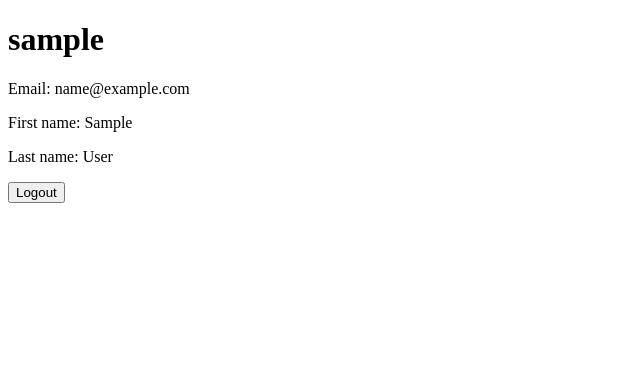
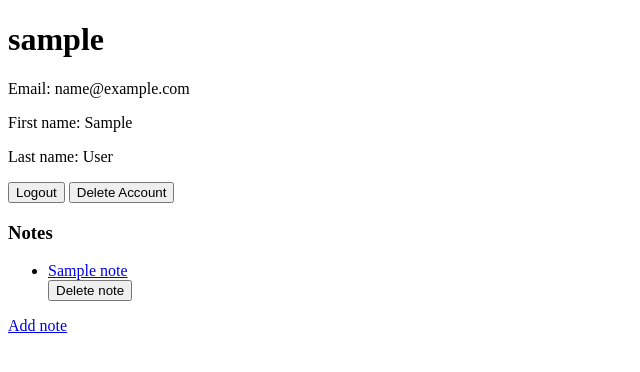
Before and after one commit to jjin286/flask-notes, a Flask app: template templates/user_detail.html in a window 1280 px wide. Shown: the top 372 px of the page, without its empty margins (0-640 px from the left). Run offline with Flask 3, Linux system fonts and the light colour scheme; the template is opened without the code that fills it: values that come from a table or form of the project are taken from there, others are empty; tables that the repository leaves empty hold one stand-in row (values such as "Sample post").

Commit message:
Second code review complete, TODO WIP

```diff
--- a/app.py
+++ b/app.py
@@ -3,8 +3,8 @@
 import os
 
 from flask import Flask, render_template, redirect, session, flash
-from forms import RegisterForm, LoginForm,  CSRFProtectForm
-from models import connect_db, db, User
+from forms import RegisterForm, LoginForm, CSRFProtectForm, AddNoteForm, EditNoteForm
+from models import connect_db, db, User, Note
 
 app = Flask(__name__)
 
@@ -16,6 +16,7 @@ connect_db(app)
 
 AUTH_USER = 'auth_user'
 
+
 @app.get('/')
 def redirect_to_register():
     """Redirect user to /register"""
@@ -23,7 +24,8 @@ def redirect_to_register():
     return redirect('/register')
 
 
-##################################################### Log in/Register/Log out
+#################################################### Log in/Log out/Register
+
 @app.route('/register', methods=["GET", "POST"])
 def register():
     """Show register form and handle new user submit"""
@@ -83,25 +85,6 @@ def login():
     return render_template("login.html", form=form)
 
 
-@app.get('/users/<username>')
-def show_user(username):
-    """Show user information"""
-    form = CSRFProtectForm()
-    if AUTH_USER not in session:
-        flash("You must be logged in to view!")
-        return redirect('/')
-
-
-
-# TODO: move guard condition to top, line 97
-
-    else:
-        user = User.query.get_or_404(session[AUTH_USER])
-        if username != session[AUTH_USER]:
-            flash(f"You are logged in as {session[AUTH_USER]}")
-        return render_template('user_detail.html', user=user, form=form)
-
-#TODO: group common routes together
 @app.post('/logout')
 def logout_user():
     """Logs user out and redirects to homepage."""
@@ -112,3 +95,135 @@ def logout_user():
         session.pop(AUTH_USER, None)
 
     return redirect("/")
+
+
+############################################### Show user/Delete user
+
+
+@app.get('/users/<username>')
+def show_user(username):
+    """Show user information"""
+
+    if AUTH_USER not in session:
+        flash("You must be logged in to view!")
+        return redirect('/')
+    if username != session[AUTH_USER]:
+        flash(f"You are logged in as {session[AUTH_USER]}")
+
+    form = CSRFProtectForm()
+
+    user = User.query.get_or_404(session[AUTH_USER])
+
+    return render_template('user_detail.html', user=user, form=form)
+
+
+@app.post('/users/<username>/delete')
+def delete_user(username):
+    """Delete the user from database"""
+#TODO: Save session[AUTH_USER] to variable
+    if AUTH_USER not in session:
+        flash("You must be logged in to view!")
+        return redirect('/')
+    if username != session[AUTH_USER]:
+        # TODO: import Unauthorized
+        flash(f"Logged in as {session[AUTH_USER]}. Cannot delete user {username}")
+        return redirect(f'/users/{session[AUTH_USER]}')
+
+    form = CSRFProtectForm()
+
+    if form.validate_on_submit():
+        session.pop(AUTH_USER, None)
+        user = User.query.get_or_404(session[AUTH_USER])
+        notes = Note.query.filter_by(owner_username=session[AUTH_USER]).delete()
+        db.session.delete(user)
+        db.session.commit()
+
+    return redirect('/')
+
+
+############################################### Add note/Edit note/Delete note
+
+
+@app.route('/users/<username>/notes/add', methods=['GET', 'POST'])
+def add_note(username):
+    """Show new note form and add to database"""
+
+    if AUTH_USER not in session:
+        flash("You must be logged in to view!")
+        return redirect('/')
+
+    if username != session[AUTH_USER]:
+        #TODO: unauthorized
+        flash("You can only create notes for yourself")
+        return redirect(f'/users/{ session[AUTH_USER] }/notes/add')
+
+    form = AddNoteForm()
+
+    User.query.get_or_404(username)
+
+    if form.validate_on_submit():
+        title = form.title.data
+        content = form.content.data
+
+        note = Note(title=title, content=content, owner_username=session[AUTH_USER])
+
+        db.session.add(note)
+        db.session.commit()
+
+        return redirect(f'/users/{session[AUTH_USER]}')
+    else:
+        return render_template('add_note.html', form=form)
+
+
+@app.route('/notes/<note_id>/update', methods=['GET', 'POST'])
+def update_note(note_id):
+    """Show edit note form and update the database"""
+
+    if AUTH_USER not in session:
+        flash("You must be logged in to view!")
+        return redirect('/')
+
+    note = Note.query.get_or_404(note_id)
+
+# Don't need to go to user instance to get username, already have FK
+    if note.user.username != session[AUTH_USER]:
+        flash("You can only edit notes created by you")
+        return redirect(f'/users/{session[AUTH_USER]}')
+
+    form = EditNoteForm(obj=note)
+
+    if form.validate_on_submit():
+        note.title = form.title.data
+        note.content = form.content.data
+
+        db.session.commit()
+
+        return redirect(f'/users/{session[AUTH_USER]}')
+
+    else:
+        return render_template('edit_note.html', form=form)
+
+
+@app.post('/notes/<note_id>/delete')
+def delete_note(note_id):
+    """Delete note from database"""
+
+    if AUTH_USER not in session:
+        flash("You must be logged in to view!")
+        return redirect('/')
+
+    note = Note.query.get_or_404(note_id)
+
+# 191
+    if note.user.username != session[AUTH_USER]:
+        flash("You can only delete notes created by you")
+        return redirect(f'/users/{session[AUTH_USER]}')
+
+    form = CSRFProtectForm()
+
+    if form.validate_or_404():
+        db.session.delete(note)
+        db.session.commit()
+
+
+    return redirect(f"/users/{session[AUTH_USER]}")
--- a/forms.py
+++ b/forms.py
@@ -1,9 +1,9 @@
 """Forms for notes app."""
 
 from flask_wtf import FlaskForm
-from wtforms import StringField, PasswordField, EmailField
-from wtforms.validators import InputRequired, Length
-# TODO: email validator
+from wtforms import StringField, PasswordField, EmailField, TextAreaField
+from wtforms.validators import InputRequired, Length, Email
+
 
 class RegisterForm(FlaskForm):
     """Form for new user registration"""
@@ -16,7 +16,7 @@ class RegisterForm(FlaskForm):
 
     email = EmailField(
         "Email",
-        validators=[InputRequired(), Length(max=50)])
+        validators=[InputRequired(), Email(), Length(max=50)])
 
     first_name = StringField(
         "First name",
@@ -39,3 +39,21 @@ class LoginForm(FlaskForm):
 
 class CSRFProtectForm(FlaskForm):
     """Form for CSRF protection"""
+
+
+class AddNoteForm(FlaskForm):
+    """Form for adding note"""
+
+    title = StringField("Title", validators=[InputRequired(), Length(max=100)] )
+
+    content = TextAreaField("Content", validators=[InputRequired()])
+
+class EditNoteForm(AddNoteForm):
+    """Form for editing a note"""
+
+# class EditNoteForm(FlaskForm):
+#     """Form for editing a note"""
+
+#     title = StringField("Title", validators=[InputRequired(), Length(max=100)] )
+
+#     content = TextAreaField("Content", validators=[InputRequired()])
--- a/templates/user_detail.html
+++ b/templates/user_detail.html
@@ -8,9 +8,29 @@
   <p>First name: {{ user.first_name }}</p>
   <p>Last name: {{ user.last_name }}</p>
 
-  <form action="/logout" method="POST">
+  <form>
     {{form.hidden_tag()}}
+    <button type="submit" formaction="/logout" formmethod="POST">Logout</button>
+    <button
+      type="submit"
+      formaction="/users/{{ user.username }}/delete"
+      formmethod="POST">
+      Delete Account</button>
+  </form>
 
-    <button type="submit">Logout</button>
-  </form>
+  <h3>Notes</h3>
+  <ul>
+    {% for note in user.notes %}
+      <li>
+        <a href="/notes/{{ note.id }}/update">{{ note.title }}</a>
+        <form action="/notes/{{ note.id }}/delete" method="POST">
+          {{form.hidden_tag()}}
+          <button type="submit">Delete note</button>
+        </form>
+      </li>
+    {% endfor %}
+  </ul>
+  <a href="/users/{{ user.username }}/notes/add">Add note</a>
+
+
 {% endblock %}
```
Also changed, not shown: models.py (+30 -0 lines), templates/add_note.html (added, +26 -0 lines), templates/edit_note.html (added, +26 -0 lines).
